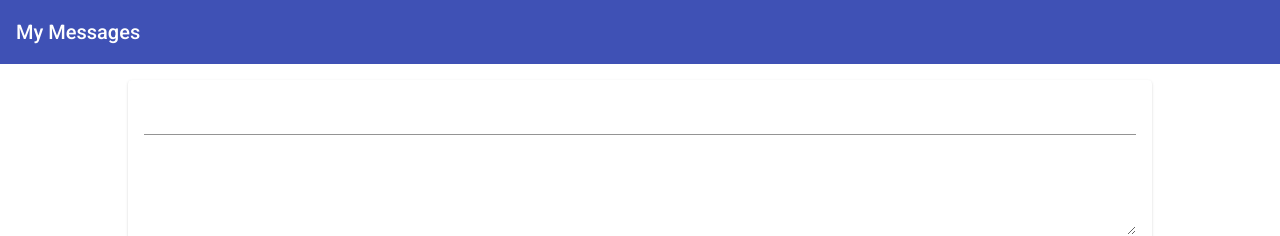
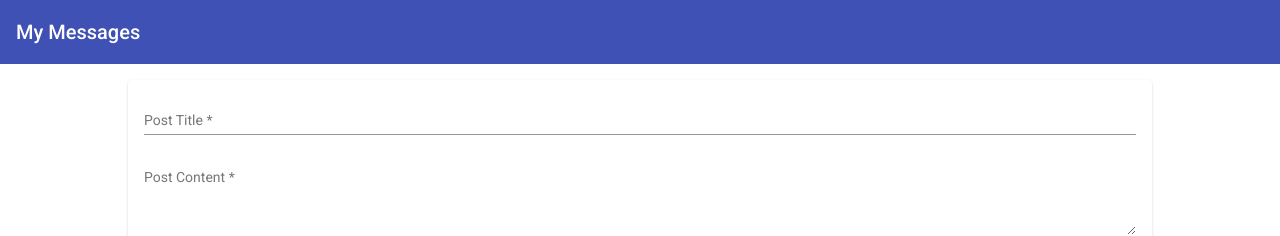
Before and after one commit to Roger-TheMaker/MEAN-Project, an Angular app: page / in a window 1280 px wide. Shown: the top 236 px of the page. Built offline with nearby package versions, Linux system fonts and the light colour scheme.

Commit message:
edit and delete

```diff
--- a/src/app/posts/post-create/post-create-component.ts
+++ b/src/app/posts/post-create/post-create-component.ts
@@ -18,5 +18,6 @@ export class PostCreateComponent{
       return ;
     }
     this.postsService.addPost(form.value.title, form.value.content);
+    form.resetForm();
   }
 }
--- a/src/app/posts/post-create/post-create.component.html
+++ b/src/app/posts/post-create/post-create.component.html
@@ -7,6 +7,7 @@
    name="title"
    ngModel
    required
+   placeholder ="Post Title"
    #title = "ngModel">
    <mat-error *ngIf="title.invalid">Please enter a post title</mat-error>
  </mat-form-field>
@@ -17,6 +18,7 @@
    name="content"
    ngModel
    required
+   placeholder ="Post Content"
    #content="ngModel"></textarea>
    <mat-error *ngIf="content.invalid">Please enter a post content</mat-error>
  </mat-form-field>
--- a/src/app/posts/post-list/post-list.component.html
+++ b/src/app/posts/post-list/post-list.component.html
@@ -4,6 +4,10 @@
    {{ post.title }}
    </mat-expansion-panel-header>
    <p> {{ post.content }}</p>
+   <mat-action-row>
+    <button mat-raised-button color="primary">EDIT</button>
+    <button mat-raised-button color="warn">DELETE</button>
+   </mat-action-row>
   </mat-expansion-panel>
 </mat-accordion>
 <p  class="info-text mat-body-1" *ngIf="posts.length <= 0"> No posts added yet!</p>
```
